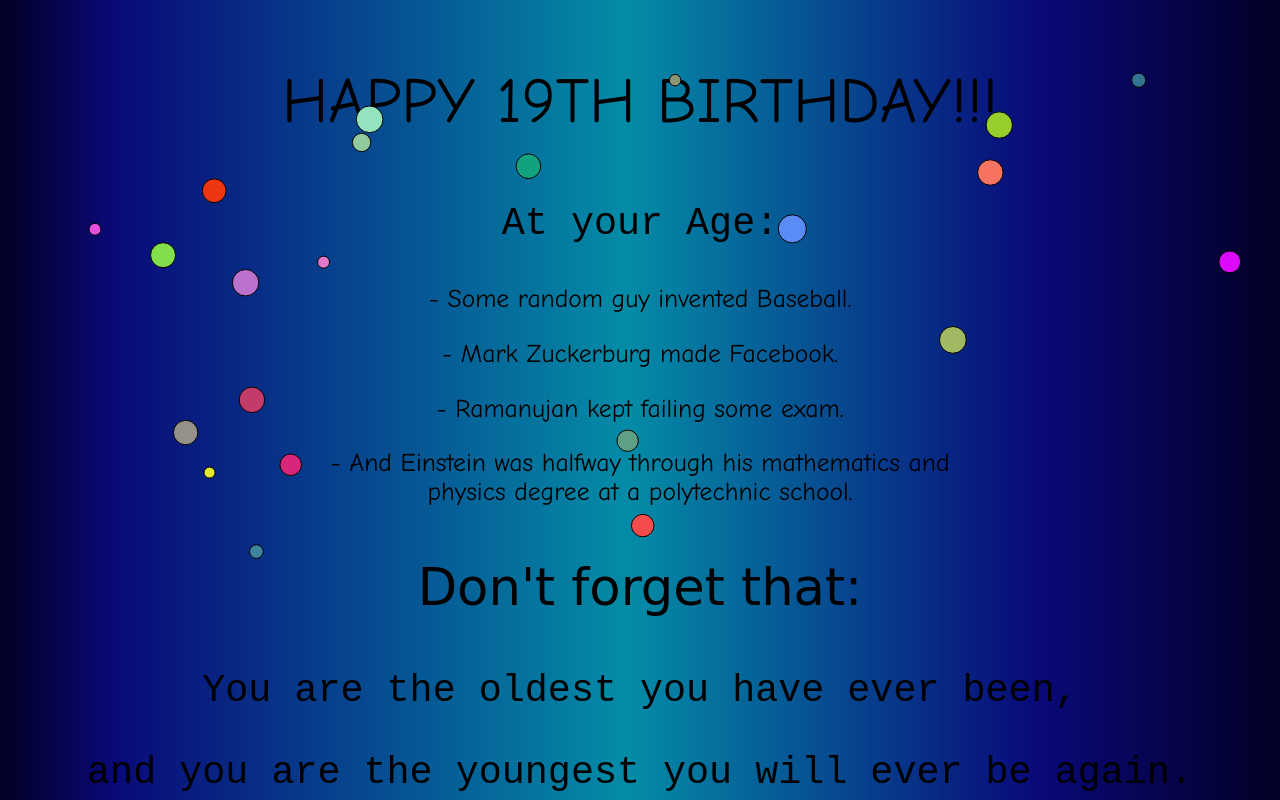
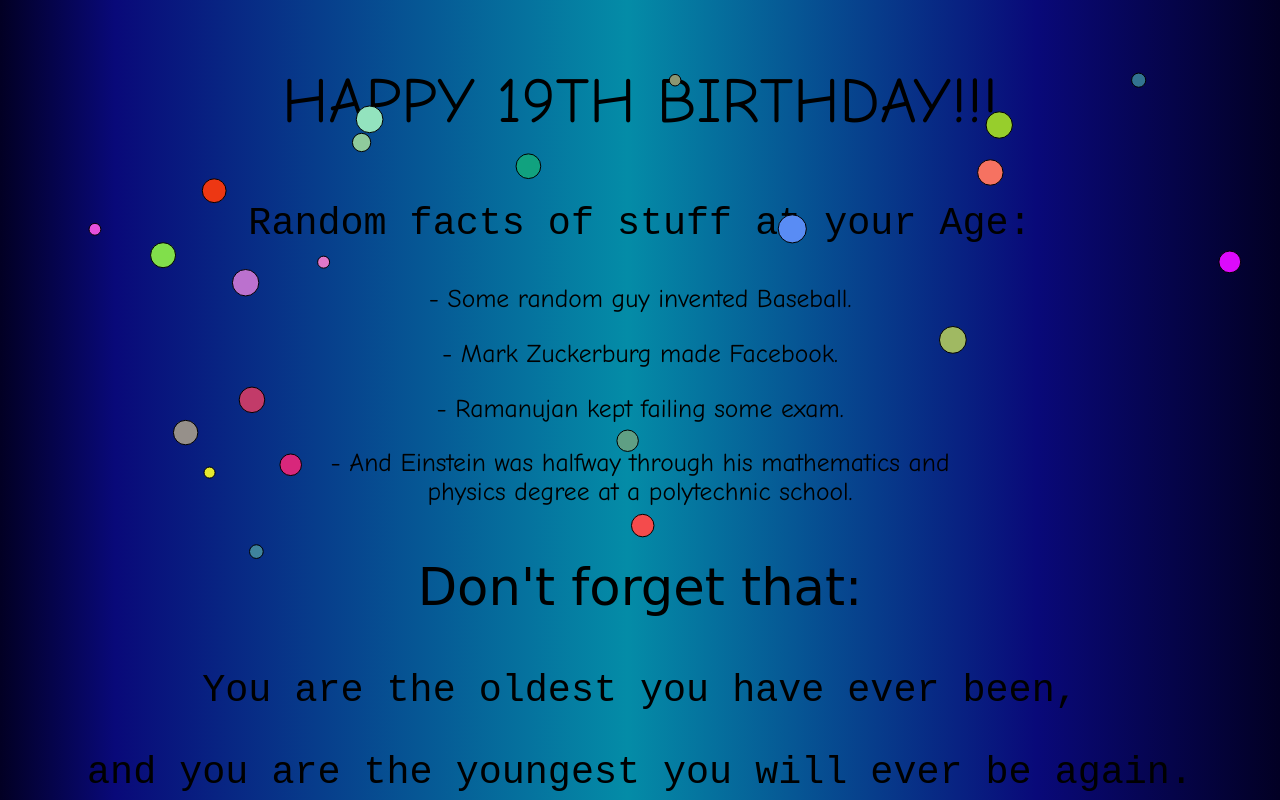
Before and after one commit to websitebio/HappyBirthday, a plain HTML site: page index.html in a window 1280 px wide. Shown: the top 800 px of the page. Drawn offline with Linux system fonts and the light colour scheme.

Commit message:
Update index.html

```diff
--- a/index.html
+++ b/index.html
@@ -123,7 +123,7 @@ createConfetti();
 </script>
 <p style="color: black;text-align:center;font-size: 5vw;font-family: Comic Sans MS"> HAPPY 19TH BIRTHDAY!!! </p>
 
-<p style="color: black;text-align:center;font-size: 3vw;font-family: monospace"> At your Age:</p>
+<p style="color: black;text-align:center;font-size: 3vw;font-family: monospace"> Random facts of stuff at your Age:</p>
 <p style="color: black;text-align:center;font-size: 2vw;font-family: Comic Sans MS"> - Some random guy invented Baseball.</p>
 <p style="color: black;text-align:center;font-size: 2vw;font-family: Comic Sans MS"> - Mark Zuckerburg made Facebook.</p>
 <p style="color: black;text-align:center;font-size: 2vw;font-family: Comic Sans MS"> - Ramanujan kept failing some exam.</p>
@@ -136,8 +136,5 @@ createConfetti();
 <p style="color: black;text-align:center;font-size: 4vw;font-family: cursive"> Have a wonderful day and an exceptional year!</p>
 <p style="color: black;text-align:center;font-size: 5vw;font-family: fantasy"> Happy Birthday!!</p>
 
-
-
-
 </body>
 </html>
```
